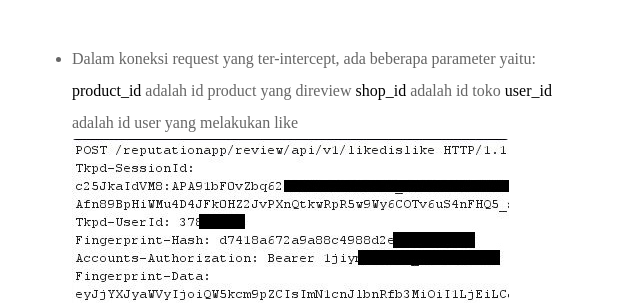
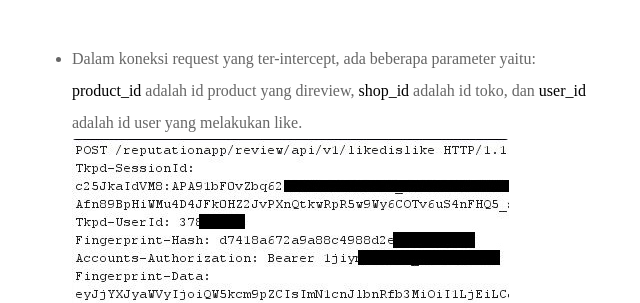
Before and after one commit to fadhilthomas/fadhilthomas.github.io, a Jekyll site: the page built from _posts/2019-06-23-bug-bounty-tokopedia-01.md, in a window 1280 px wide and 900 px high, scrolled down 1680 px. Shown: the part 178-481 px from the top of the window, without its empty margins (328-968 px from the left). Built offline with Jekyll 4.4.1, drawn with Linux system fonts in a browser that asks for light colours; some web fonts are replaced; comment, search, counter and statistics services are not loaded; some of the changed text lies outside the part shown.

Commit message:
update_tokopedia01

```diff
--- a/_posts/2019-06-23-bug-bounty-tokopedia-01.md
+++ b/_posts/2019-06-23-bug-bounty-tokopedia-01.md
@@ -41,9 +41,9 @@ Manipulasi jumlah likes pada Ulasan Produk
 <br/>
 <br/>
 * Dalam koneksi request yang ter-intercept, ada beberapa parameter yaitu:
-**product_id** adalah id product yang direview
-**shop_id** adalah id toko
-**user_id** adalah id user yang melakukan like
+**product_id** adalah id product yang direview,
+**shop_id** adalah id toko, dan
+**user_id** adalah id user yang melakukan like.
 ![alt text](https://github.com/fadhilthomas/fadhilthomas.github.io/raw/master/assets/images/tokopedia01/img3.jpg)
 <br/>
 <br/>
```
Also changed, not shown: other parts of _posts/2019-06-23-bug-bounty-tokopedia-01.md (+1 -1 lines).
